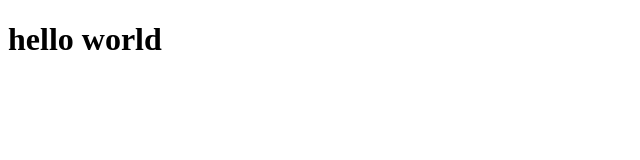
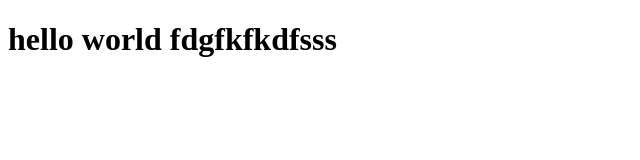
Before and after one commit to ajaykharol/demo-repositry, a plain HTML site: page index.html in a window 1280 px wide. Shown: the whole page, without its empty margins (0-640 px from the left). Drawn offline with Linux system fonts and the light colour scheme.

Commit message:
SECOND COMMIT

```diff
--- a/index.html
+++ b/index.html
@@ -6,7 +6,7 @@
     <title>Document</title>
 </head>
 <body>
-    <h1>hello world
+    <h1>hello world fdgfkfkdfsss
 
     </h1>
 </body>
```
